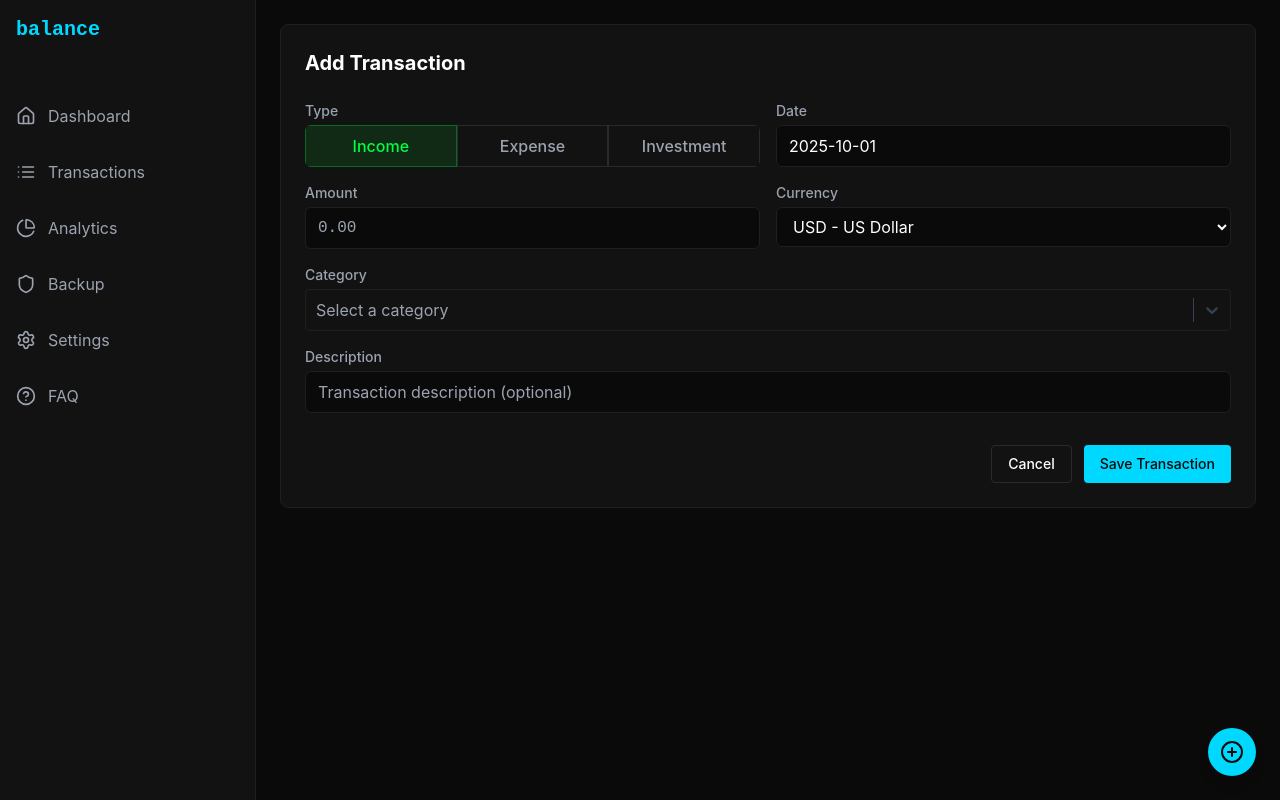
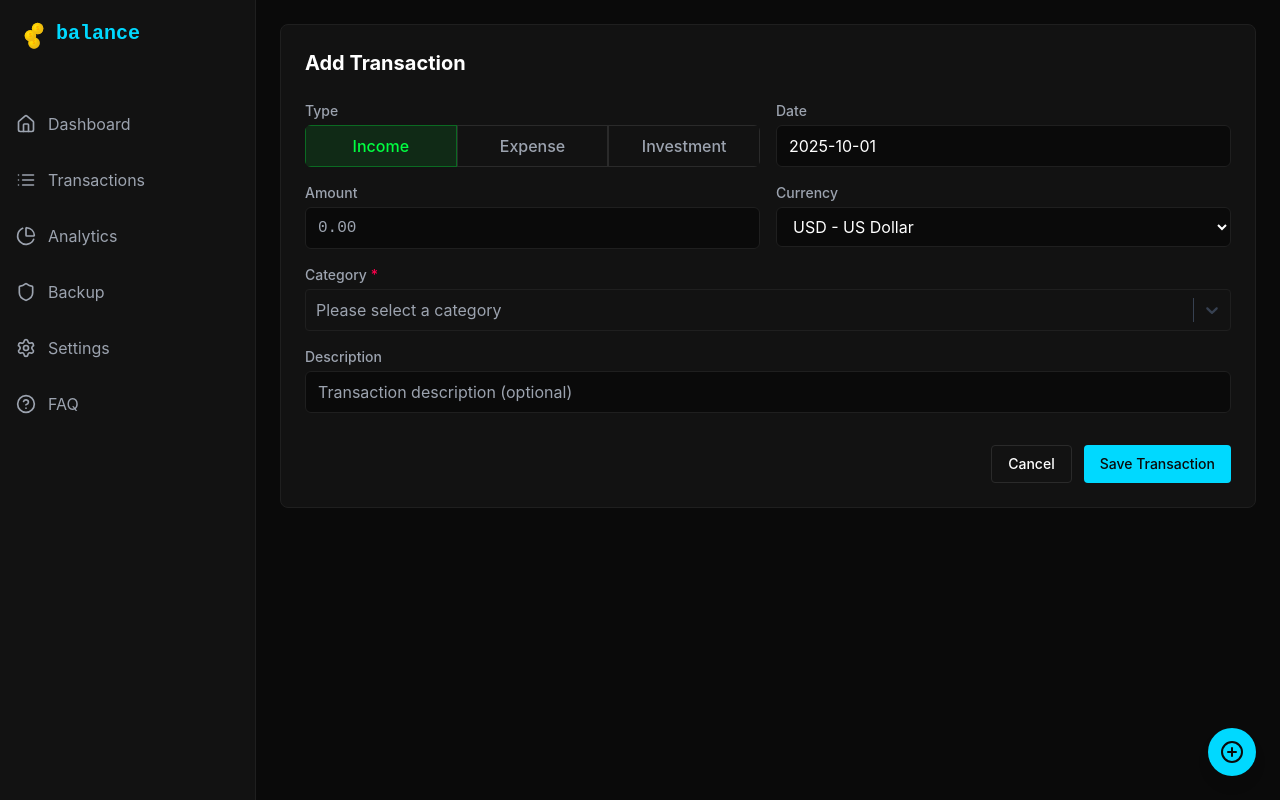
Before and after one commit to mishacol/balance, a React (Vite) app: page /add-transaction in a window 1280 px wide. Built offline with nearby package versions, Linux system fonts and the light colour scheme.

Commit message:
logo added

```diff
--- a/src/components/Layout.tsx
+++ b/src/components/Layout.tsx
@@ -1,6 +1,7 @@
 import React from 'react';
 import { Link, useLocation, useNavigate } from 'react-router-dom';
 import { HomeIcon, PieChartIcon, ListIcon, PlusCircleIcon, SettingsIcon, ShieldIcon, HelpCircleIcon } from 'lucide-react';
+import { Logo } from './ui/Logo';
 
 interface LayoutProps {
   children: React.ReactNode;
@@ -24,7 +25,8 @@ export const Layout: React.FC<LayoutProps> = ({ children }) => {
       {/* Sidebar */}
       <aside className="w-20 md:w-64 border-r border-border bg-surface">
         <div className="p-4 flex items-center justify-center md:justify-start">
-          <span className="hidden md:inline-block font-mono text-highlight text-xl font-bold">
+          <Logo size={36} className="mr-1" />
+          <span className="hidden md:inline-block font-mono text-highlight text-xl font-bold leading-none">
             balance
           </span>
           <span className="md:hidden text-highlight text-xl font-bold">bal</span>
--- a/src/components/Transactions/TransactionForm.tsx
+++ b/src/components/Transactions/TransactionForm.tsx
@@ -60,7 +60,7 @@ export const TransactionForm: React.FC = () => {
     navigate('/transactions');
   };
 
-  const handleTypeChange = (type: 'income' | 'expense') => {
+  const handleTypeChange = (type: 'income' | 'expense' | 'investment') => {
     setSelectedType(type);
     setValue('type', type);
     setValue('category', ''); // Reset category when type changes
@@ -150,7 +150,8 @@ export const TransactionForm: React.FC = () => {
             { value: 'bitcoin', label: 'Bitcoin' },
             { value: 'ethereum', label: 'Ethereum' },
             { value: 'altcoins', label: 'Altcoins' },
-            { value: 'crypto-staking', label: 'Crypto Staking' }
+            { value: 'crypto-staking', label: 'Crypto Staking' },
+            { value: 'binance-p2p', label: 'Binance P2P' }
           ]
         },
         {
@@ -471,7 +472,7 @@ export const TransactionForm: React.FC = () => {
         </div>
         <div>
           <label className="block text-sm font-medium text-gray-400 mb-1">
-            Category
+            Category <span className="text-expense">*</span>
           </label>
           <Controller
             name="category"
@@ -482,7 +483,7 @@ export const TransactionForm: React.FC = () => {
                 value={value ? getCategoryOptions().flatMap(group => group.options).find(opt => opt.value === value) : null}
                 onChange={(selectedOption) => onChange(selectedOption?.value || '')}
                 options={getCategoryOptions()}
-                placeholder="Select a category"
+                placeholder="Please select a category"
                 isSearchable
                 isClearable
                 filterOption={(option, inputValue) => {
--- a/src/components/Transactions/TransactionsPage.tsx
+++ b/src/components/Transactions/TransactionsPage.tsx
@@ -303,6 +303,7 @@ export const TransactionsPage: React.FC = () => {
       { value: 'ethereum', label: 'Ethereum' },
       { value: 'altcoins', label: 'Altcoins' },
       { value: 'crypto-staking', label: 'Crypto Staking' },
+      { value: 'binance-p2p', label: 'Binance P2P' },
       { value: 'individual-stocks', label: 'Individual Stocks' },
       { value: 'mutual-funds', label: 'Mutual Funds' },
       { value: 'etfs', label: 'ETFs' },
@@ -438,7 +439,7 @@ export const TransactionsPage: React.FC = () => {
     } else if (typeFilter === 'investment') {
       const investmentSubs = allSubcategories.filter(sub => {
         const investmentSubs = ['savings-account', 'term-deposits', 'high-yield-savings', 'money-market',
-          'bitcoin', 'ethereum', 'altcoins', 'crypto-staking',
+          'bitcoin', 'ethereum', 'altcoins', 'crypto-staking', 'binance-p2p',
           'individual-stocks', 'mutual-funds', 'etfs', 'government-bonds', 'corporate-bonds',
           'real-estate-investment', 'reits', 'property-investment',
           'precious-metals', 'commodities', 'trusts', 'other-investments'];
--- /dev/null
+++ b/src/components/ui/Logo.tsx
@@ -0,0 +1,75 @@
+import React from 'react';
+
+interface LogoProps {
+  size?: number;
+  className?: string;
+}
+
+export const Logo: React.FC<LogoProps> = ({ size = 32, className = "" }) => {
+  return (
+    <svg
+      width={size}
+      height={size}
+      viewBox="0 0 200 200"
+      xmlns="http://www.w3.org/2000/svg"
+      className={className}
+    >
+      {/* Gradients */}
+      <defs>
+        <radialGradient id="goldGradient" cx="30%" cy="30%">
+          <stop offset="0%" style={{stopColor:"#FFE84D", stopOpacity:0.4}}/>
+          <stop offset="50%" style={{stopColor:"#FFD700", stopOpacity:0.3}}/>
+          <stop offset="100%" style={{stopColor:"#DAA520", stopOpacity:0.5}}/>
+        </radialGradient>
+      </defs>
+
+      {/* Bottom Coin (Gold) */}
+      <g transform="translate(100, 150)">
+        {/* Coin shadow */}
+        <ellipse cx="0" cy="8" rx="32" ry="8" fill="rgba(0,0,0,0.2)"/>
+
+        {/* Main coin body */}
+        <circle cx="0" cy="0" r="32" fill="#FFD700"/>
+        <circle cx="0" cy="0" r="32" fill="url(#goldGradient)"/>
+
+        {/* Inner circle detail */}
+        <circle cx="0" cy="0" r="26" fill="none" stroke="#FFA500" strokeWidth="1.5"/>
+
+        {/* Center symbol */}
+        <text x="0" y="8" textAnchor="middle" fontSize="28" fontWeight="bold" fill="#FFA500" fontFamily="Arial, sans-serif">$</text>
+      </g>
+
+      {/* Middle Coin (Gold) - offset left and up */}
+      <g transform="translate(80, 110)">
+        {/* Coin shadow */}
+        <ellipse cx="0" cy="8" rx="32" ry="8" fill="rgba(0,0,0,0.15)"/>
+
+        {/* Main coin body */}
+        <circle cx="0" cy="0" r="32" fill="#FFD700"/>
+        <circle cx="0" cy="0" r="32" fill="url(#goldGradient)"/>
+
+        {/* Inner circle detail */}
+        <circle cx="0" cy="0" r="26" fill="none" stroke="#FFA500" strokeWidth="1.5"/>
+
+        {/* Center symbol */}
+        <text x="0" y="8" textAnchor="middle" fontSize="28" fontWeight="bold" fill="#FFA500" fontFamily="Arial, sans-serif">$</text>
+      </g>
+
+      {/* Top Coin (Gold) - offset right and up more */}
+      <g transform="translate(120, 70)">
+        {/* Coin shadow */}
+        <ellipse cx="0" cy="8" rx="32" ry="8" fill="rgba(0,0,0,0.1)"/>
+
+        {/* Main coin body */}
+        <circle cx="0" cy="0" r="32" fill="#FFD700"/>
+        <circle cx="0" cy="0" r="32" fill="url(#goldGradient)"/>
+
+        {/* Inner circle detail */}
+        <circle cx="0" cy="0" r="26" fill="none" stroke="#FFA500" strokeWidth="1.5"/>
+
+        {/* Center symbol */}
+        <text x="0" y="8" textAnchor="middle" fontSize="28" fontWeight="bold" fill="#FFA500" fontFamily="Arial, sans-serif">$</text>
+      </g>
+    </svg>
+  );
+};
--- a/src/schemas/transactionSchema.ts
+++ b/src/schemas/transactionSchema.ts
@@ -4,7 +4,7 @@ export const transactionSchema = z.object({
   type: z.enum(['income', 'expense', 'investment']),
   amount: z.number().min(0.01, 'Amount must be greater than 0'),
   currency: z.string().min(1, 'Currency is required'),
-  category: z.string().min(1, 'Category is required'),
+  category: z.string().min(1, 'Please select a category'),
   description: z.string().optional(),
   date: z.string().min(1, 'Date is required'),
 }).refine((data) => {
```
